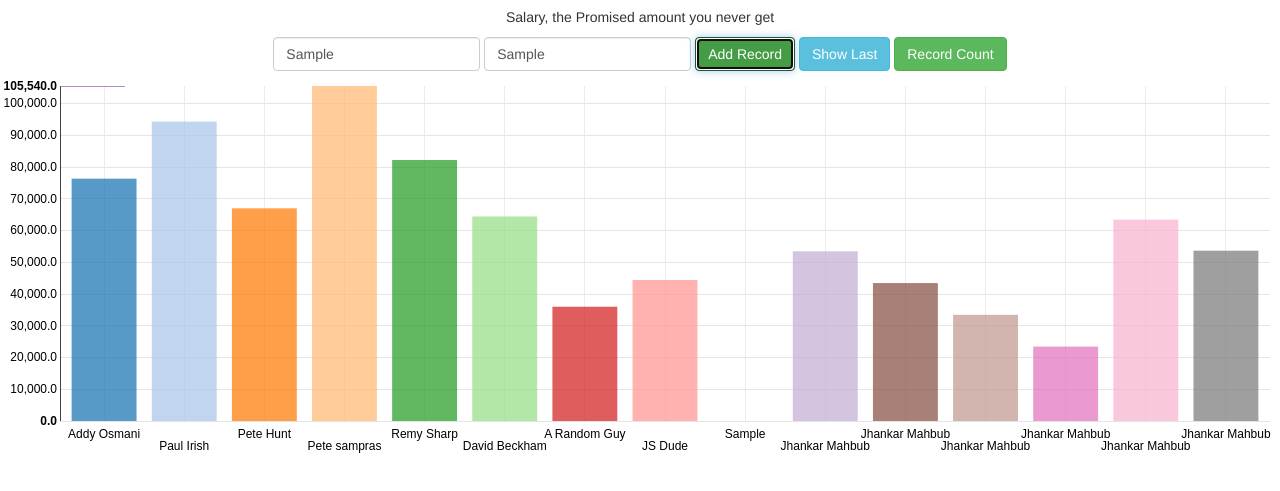
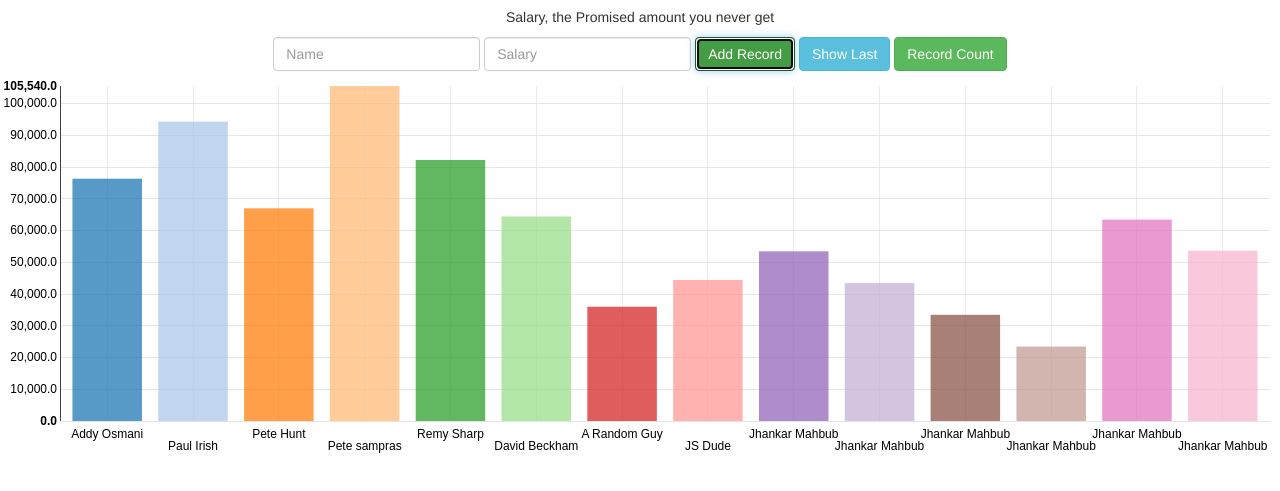
Before and after one commit to saifabrar17/noob_debugger, a plain HTML site: page salary-app/index.html in a window 1280 px wide. Both pictures are taken after typing "Sample", "Sample" into the empty fields and a click on the button "Add Record". Shown: the part 63-554 px from the top of the page. Drawn offline with Linux system fonts and the light colour scheme.

Commit message:
another issue fixed

```diff
--- a/salary-app/salaryApp.js
+++ b/salary-app/salaryApp.js
@@ -63,9 +63,7 @@ document.addEventListener("DOMContentLoaded", () => {
     });
 
   window.setTimeout(function () {
-    document
-      .getElementById("recordCount")
-      .setAttribute("class", "btn btn-success");
+    document.getElementById("recordCount").setAttribute("class", "btn btn-success");
   }, 2000);
 });
 
@@ -80,8 +78,10 @@ const initialCountListener = function () {
 };
 
 function addRecordHandler() {
-  const name = document.getElementById("name").value;
-  const salary = document.getElementById("salary").value;
+  const name = document.getElementById("name").value = ''; //claearing previous input data
+
+  const salary = document.getElementById("salary").value = '';
+
 
   if (!name || !salary) {
     showDataError(name, salary);
@@ -116,7 +116,7 @@ function secondHandler(e) {
 const showLastItem = function () {
   const items = salary_data;
   let lastKey;
-  for (const key in items){
+  for (const key in items) {
     lastKey = key;
   };
   const lastItem = items[lastKey];
```
Also changed, not shown: salary-app/index.html (line endings or trailing spaces).
